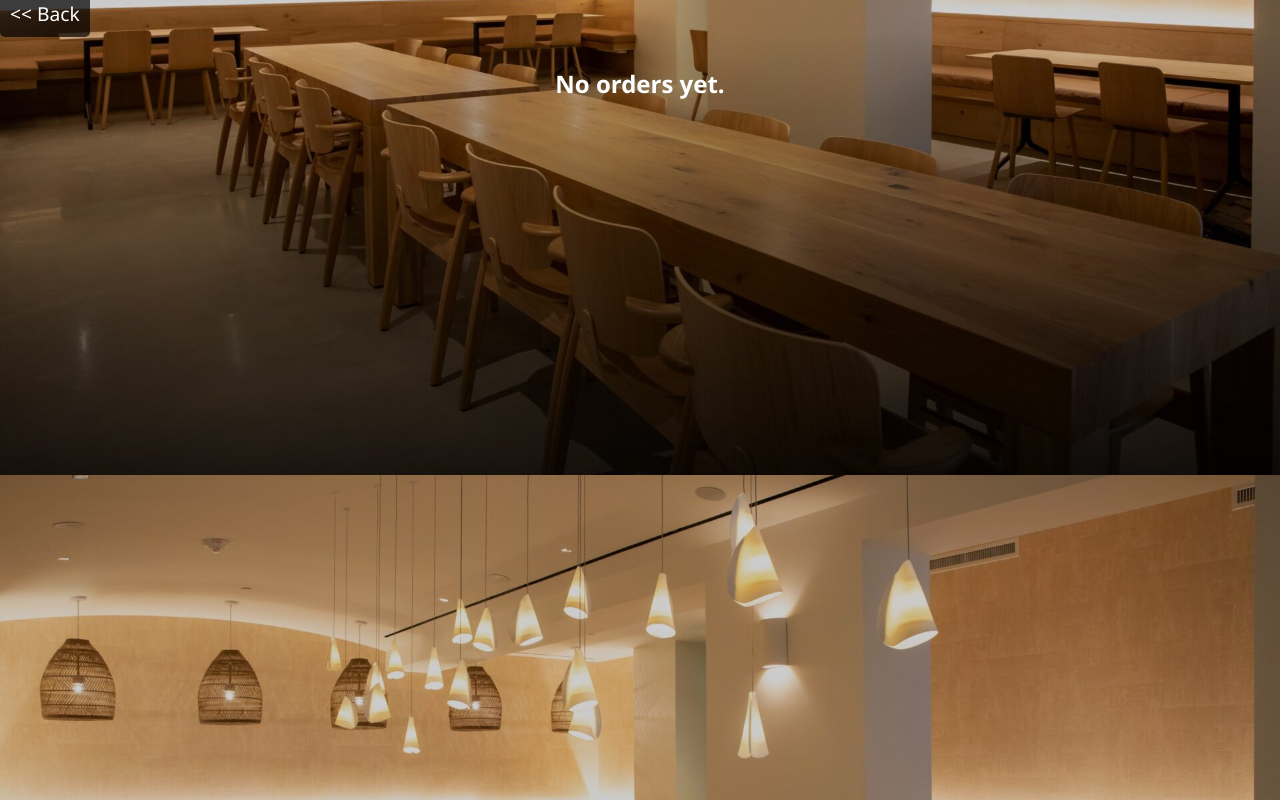
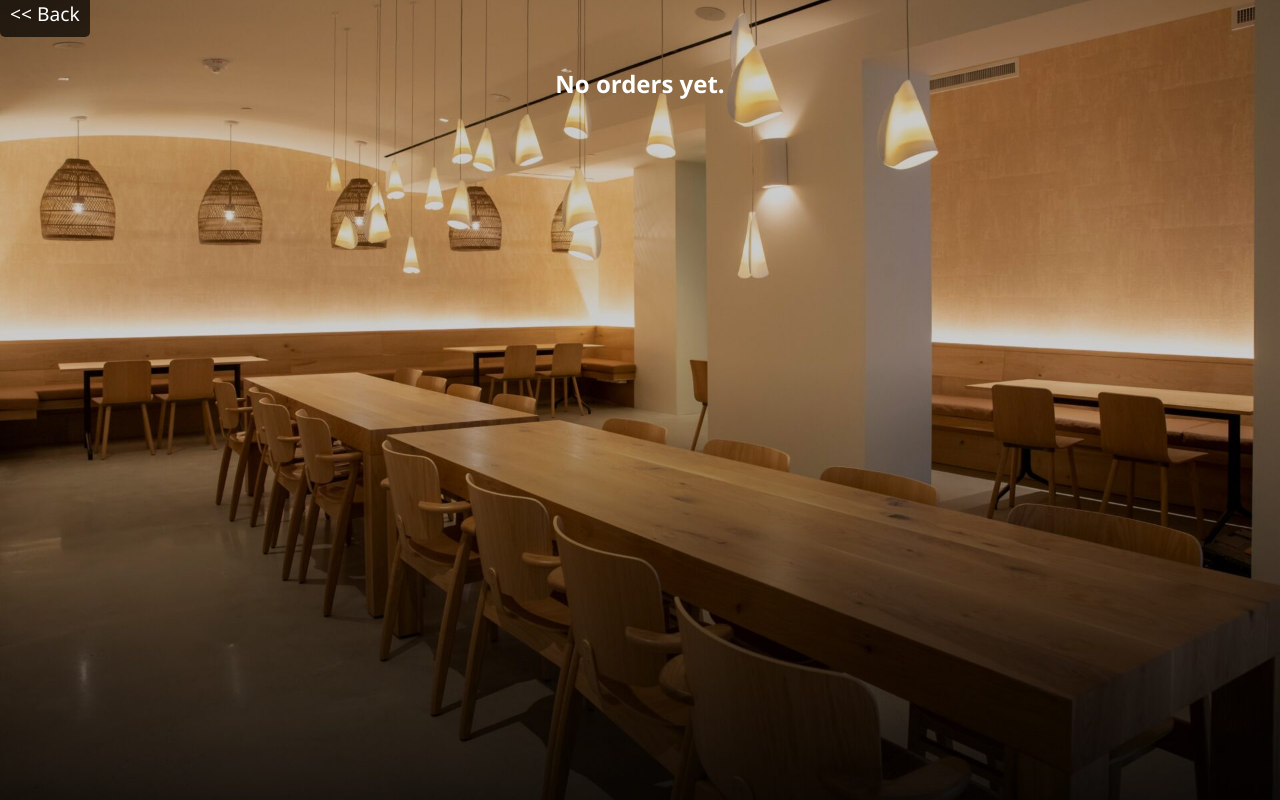
Before and after one commit to imabdullahajmal/online-food-store, a PHP site: page /cus_orders.php in a window 1280 px wide. Run offline with PHP 8.4, Linux system fonts and the light colour scheme; the visitor is signed in with stand-in values (Sample User, id 1); data that the repository does not hold is empty.

Commit message:
ui optimization

```diff
--- a/cus_orders.php
+++ b/cus_orders.php
@@ -16,10 +16,13 @@ include("config.php");
         body {
             background-image: url('images/bg-scaled.jpg');
             background-size: cover;
+            background-repeat: no-repeat;
             background-position: center;
             font-family: 'Segoe UI', Tahoma, Geneva, Verdana, sans-serif;
             margin: 0;
             color: white;
+            width: 100vw;
+            height: 100vh;
         }
 
         h3 {
```
